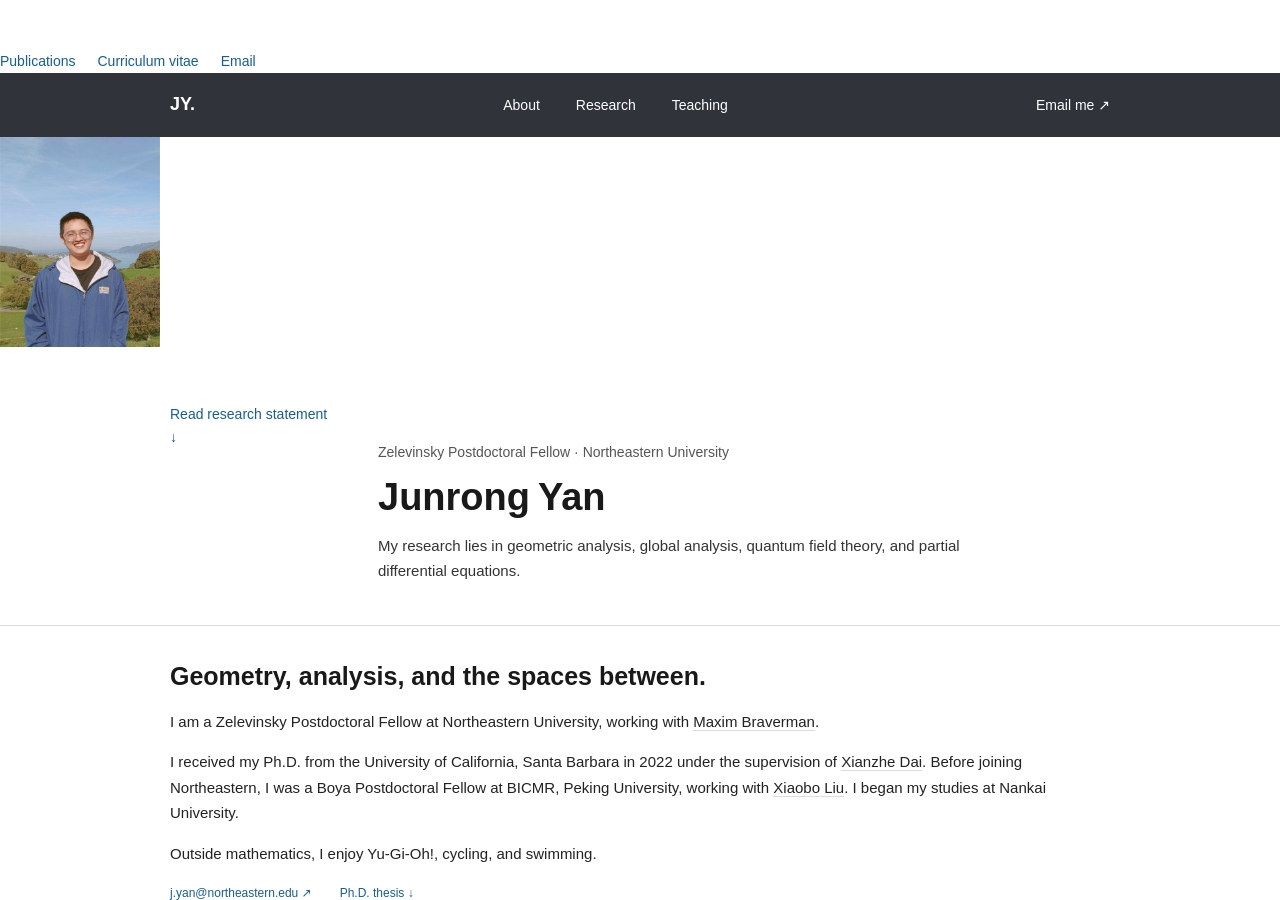
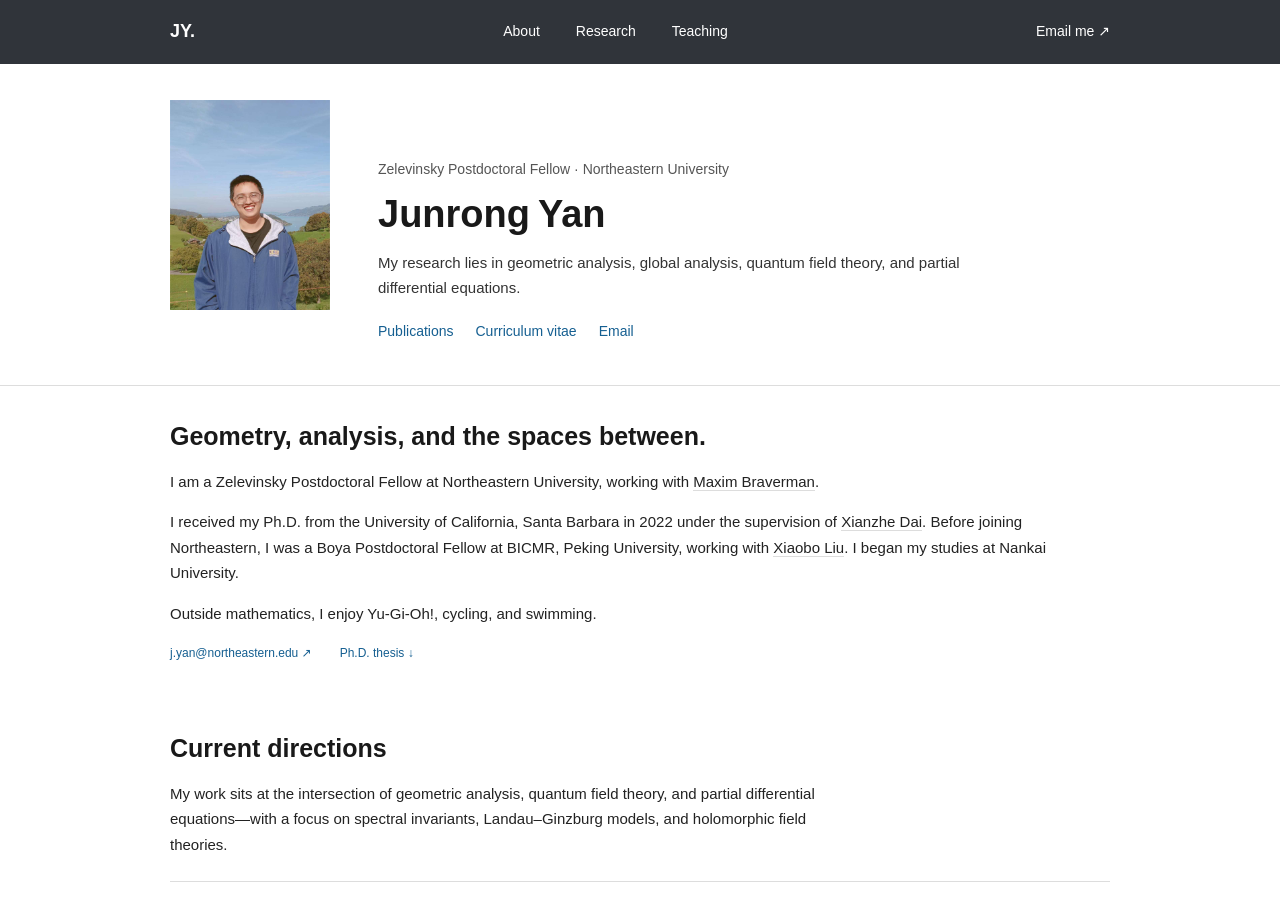
Before and after one commit to j-yan783/j-yan_math.github.io, a Jekyll site: the page index.html, which Jekyll copies as it is, in a window 1280 px wide and 900 px high. Built offline with Jekyll 4.4.1, drawn with Linux system fonts in a browser that asks for light colours.

Commit message:
Update index.html

```diff
--- a/index.html
+++ b/index.html
@@ -10,7 +10,7 @@
 <body>
 <main>
   <header class="site-header"><a class="brand" href="#top" aria-label="Junrong Yan, home">JY<span>.</span></a><nav aria-label="Primary navigation"><a href="#about">About</a><a href="#research">Research</a><a href="#teaching">Teaching</a></nav><a class="nav-contact" href="mailto:j.yan@northeastern.edu">Email me <span>↗</span></a></header>
-  <section class="hero" id="top"><div class="hero-copy"><p class="eyebrow">Zelevinsky Postdoctoral Fellow · Northeastern University</p><h1>Junrong<br><em>Yan</em></h1><p class="lead">My research lies in geometric analysis, global analysis, quantum field theory, and partial differential equations. </div><a class="button outline" href="Research_Statement .pdf">Read research statement <span>↓</span></a></section></p><div class="hero-actions"><a class="button primary" href="#research">Publications</a><a class="button text" href="CV(2026 New).pdf">Curriculum vitae</a><a class="button text" href="mailto:j.yan@northeastern.edu">Email</a></div></div><aside class="profile-card" aria-label="Current appointment">
+  <section class="hero" id="top"><div class="hero-copy"><p class="eyebrow">Zelevinsky Postdoctoral Fellow · Northeastern University</p><h1>Junrong<br><em>Yan</em></h1><p class="lead">My research lies in geometric analysis, global analysis, quantum field theory, and partial differential equations.</p><div class="hero-actions"><a class="button primary" href="#research">Publications</a><a class="button text" href="CV(2026 New).pdf">Curriculum vitae</a><a class="button text" href="mailto:j.yan@northeastern.edu">Email</a></div></div><aside class="profile-card" aria-label="Current appointment">
       <img
         class="portrait"
         src="微信图片_20231010235505.jpg"
```
